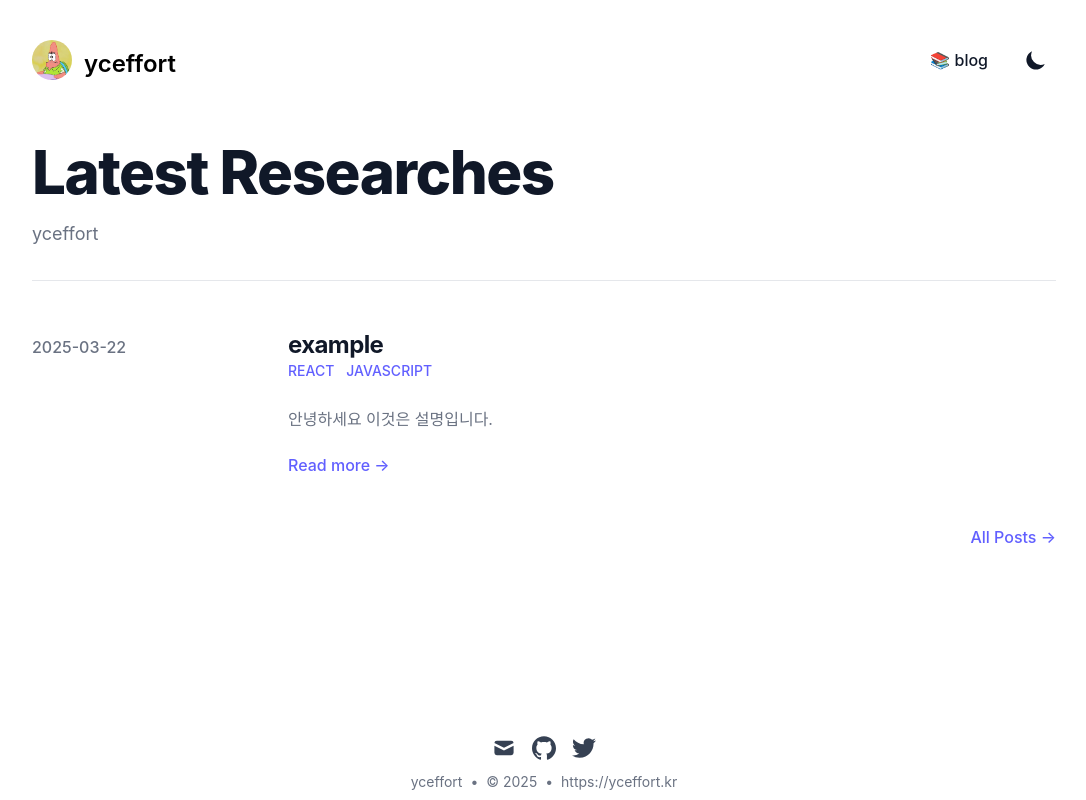
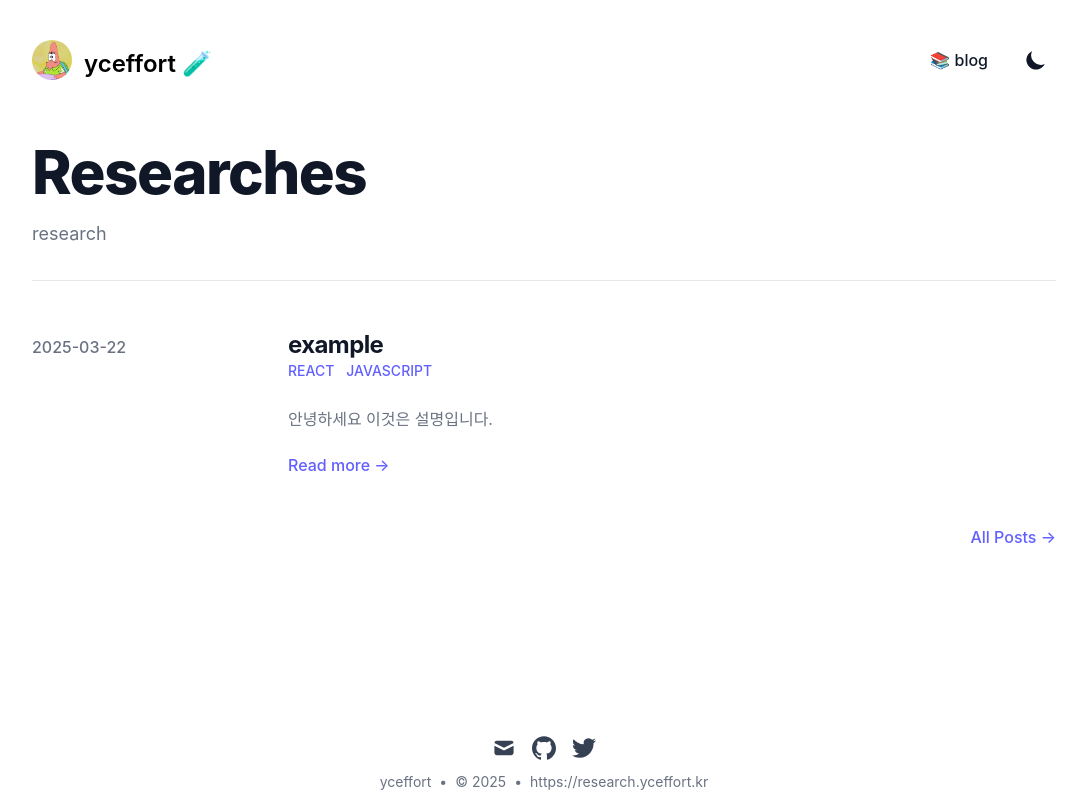
Before and after one commit to yceffort/research, a Next.js app: page / in a window 1280 px wide. Shown: the whole page, without its empty margins (96-1182 px from the left). Built offline with nearby package versions, Linux system fonts and the light colour scheme.

Commit message:
🔧 Update site configuration and titles for research focus

```diff
--- a/src/app/layout.tsx
+++ b/src/app/layout.tsx
@@ -17,7 +17,7 @@ export const metadata: Metadata = {
   referrer: "origin-when-cross-origin",
   creator: SiteConfig.author.name,
   publisher: SiteConfig.author.name,
-  metadataBase: new URL("https://yceffort.kr"),
+  metadataBase: new URL("https://research.yceffort.kr"),
   formatDetection: {
     email: false,
     address: false,
--- a/src/app/page.tsx
+++ b/src/app/page.tsx
@@ -37,7 +37,7 @@ export default async function Page() {
       <div className="divide-y divide-gray-200 dark:divide-gray-700">
         <div className="space-y-2 pt-6 pb-8 md:space-y-5">
           <h1 className="text-3xl font-extrabold leading-9 tracking-tight text-gray-900 dark:text-gray-100 sm:text-4xl sm:leading-10 md:text-6xl md:leading-14">
-            Latest Researches
+            Researches
           </h1>
           <p className="text-lg leading-7 text-gray-500 dark:text-gray-400">
             {SiteConfig.subtitle}
--- a/src/components/LayoutWrapper.tsx
+++ b/src/components/LayoutWrapper.tsx
@@ -17,7 +17,7 @@ const LayoutWrapper = ({ children }: { children: ReactNode }) => {
       <div className="flex h-screen flex-col justify-between">
         <header className="flex items-center justify-between py-10">
           <div>
-            <Link href="/" aria-label="yceffort's blog">
+            <Link href="/" aria-label="yceffort's research">
               <div className="flex items-center justify-between">
                 <div className="mr-3">
                   <Image
--- a/src/config.ts
+++ b/src/config.ts
@@ -46,10 +46,10 @@ const getContactHref = (name: string, contact: string) => {
 };
 
 export const SiteConfig = {
-  url: "https://yceffort.kr",
+  url: "https://research.yceffort.kr",
   pathPrefix: "/",
-  title: "yceffort",
-  subtitle: "yceffort",
+  title: "yceffort 🧪",
+  subtitle: "research",
   copyright: "yceffort © All rights reserved.",
   disqusShortname: "",
   postsPerPage: 5,
```
